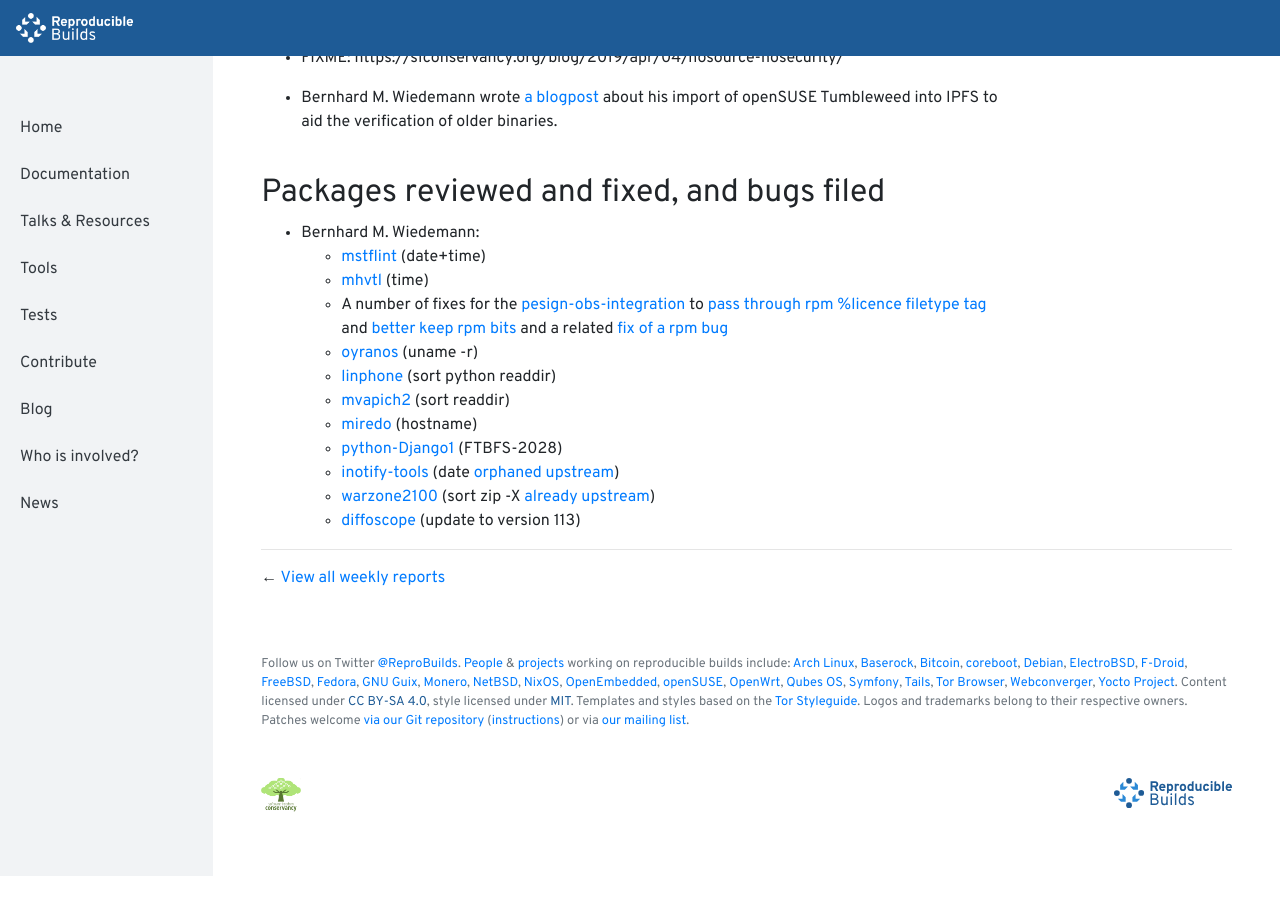
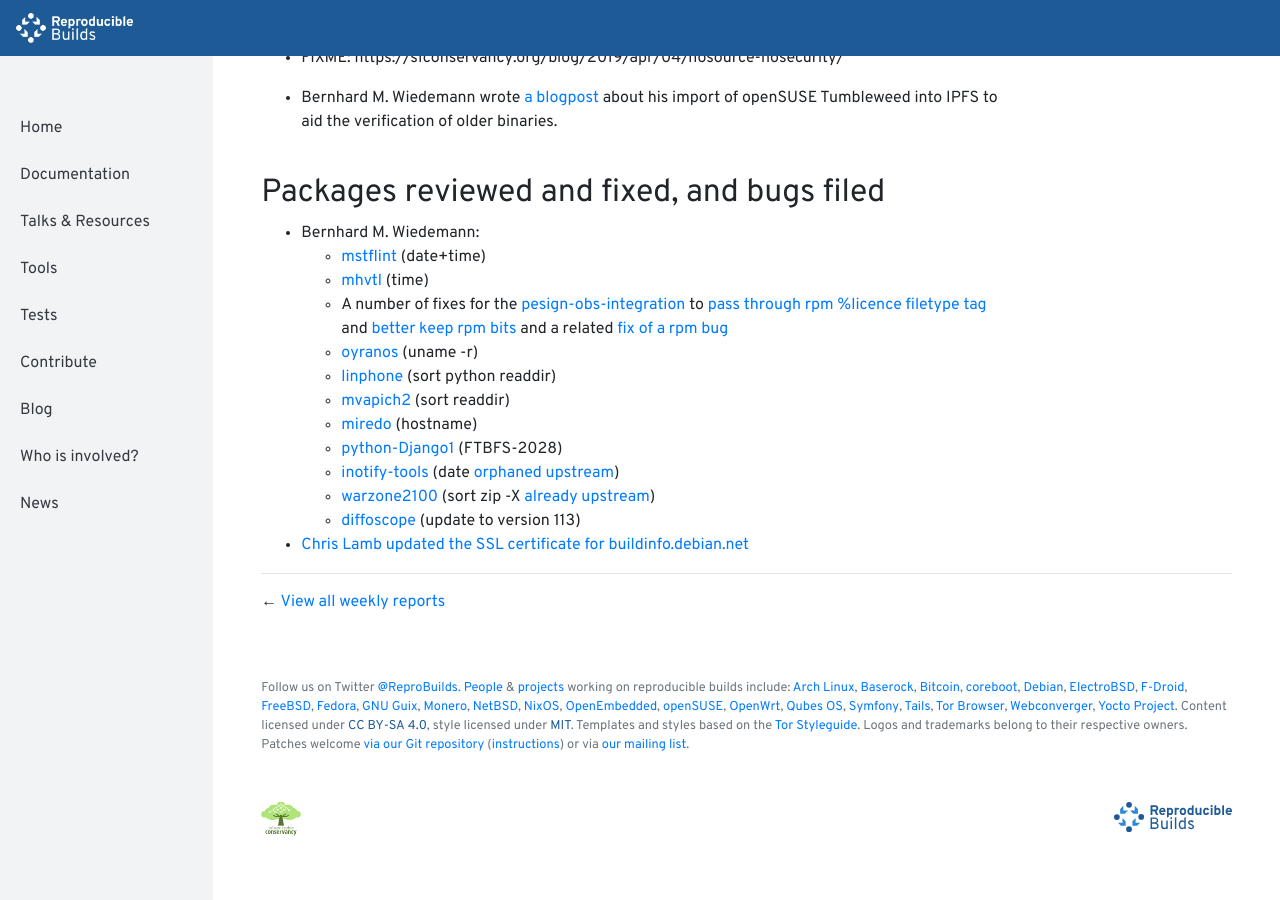
Before and after one commit to prototypefund/reproducible-website, a Jekyll site: the page built from _blog/posts/206.md, in a window 1280 px wide and 900 px high, scrolled down 477 px. Built offline with Jekyll 4.4.1, drawn with Linux system fonts in a browser that asks for light colours; before the commit the page ends 1353 px from its top, so only the background shows below that.

Commit message:
206 += Chris Lamb updated the SSL certificate for buildinfo.debian.net <https://buildinfo.debian.net>

```diff
--- a/_blog/posts/206.md
+++ b/_blog/posts/206.md
@@ -27,3 +27,5 @@ week: 206
     * [inotify-tools](https://build.opensuse.org/request/show/691329) (date [orphaned upstream](https://github.com/rvoicilas/inotify-tools/pull/97))
     * [warzone2100](https://build.opensuse.org/request/show/691438) (sort zip -X [already upstream](https://github.com/Warzone2100/warzone2100/pull/98))
     * [diffoscope](https://build.opensuse.org/request/show/691762) (update to version 113)
+
+* [Chris Lamb updated the SSL certificate for buildinfo.debian.net](https://buildinfo.debian.net)
```
